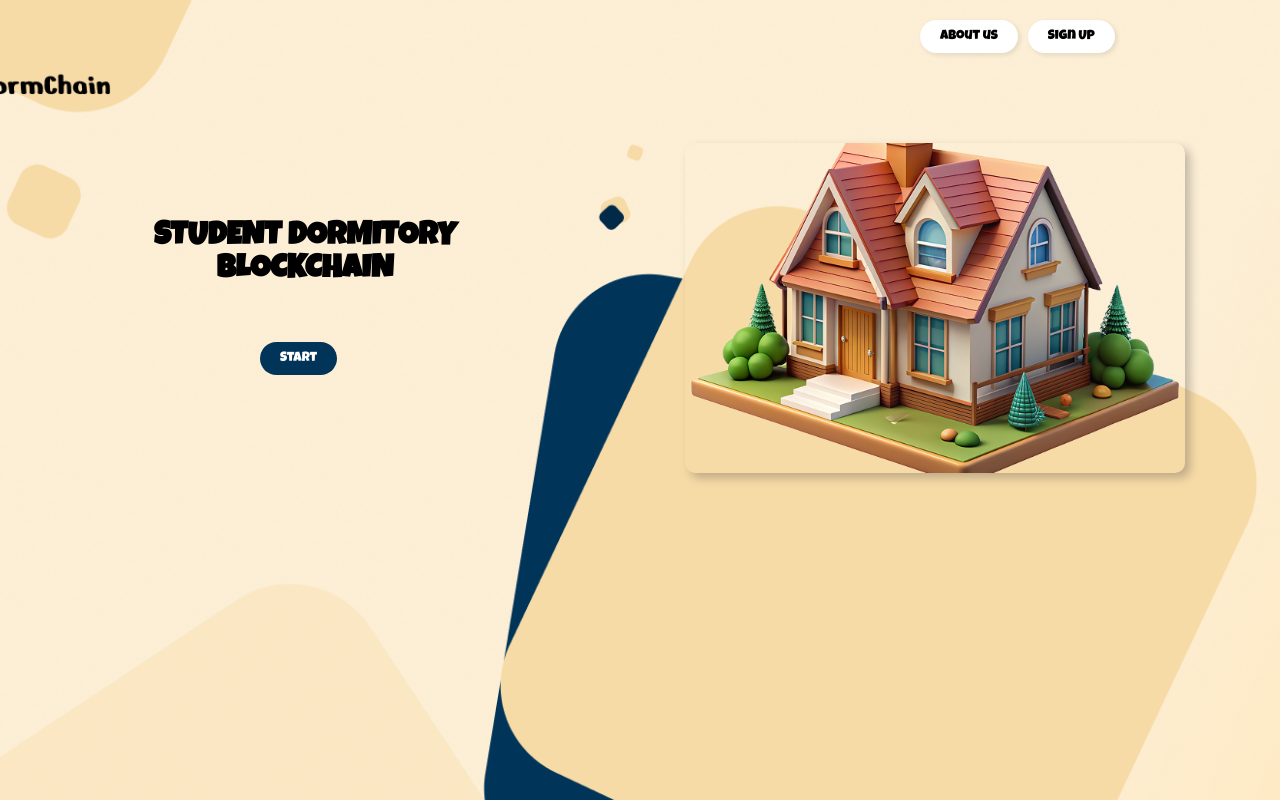
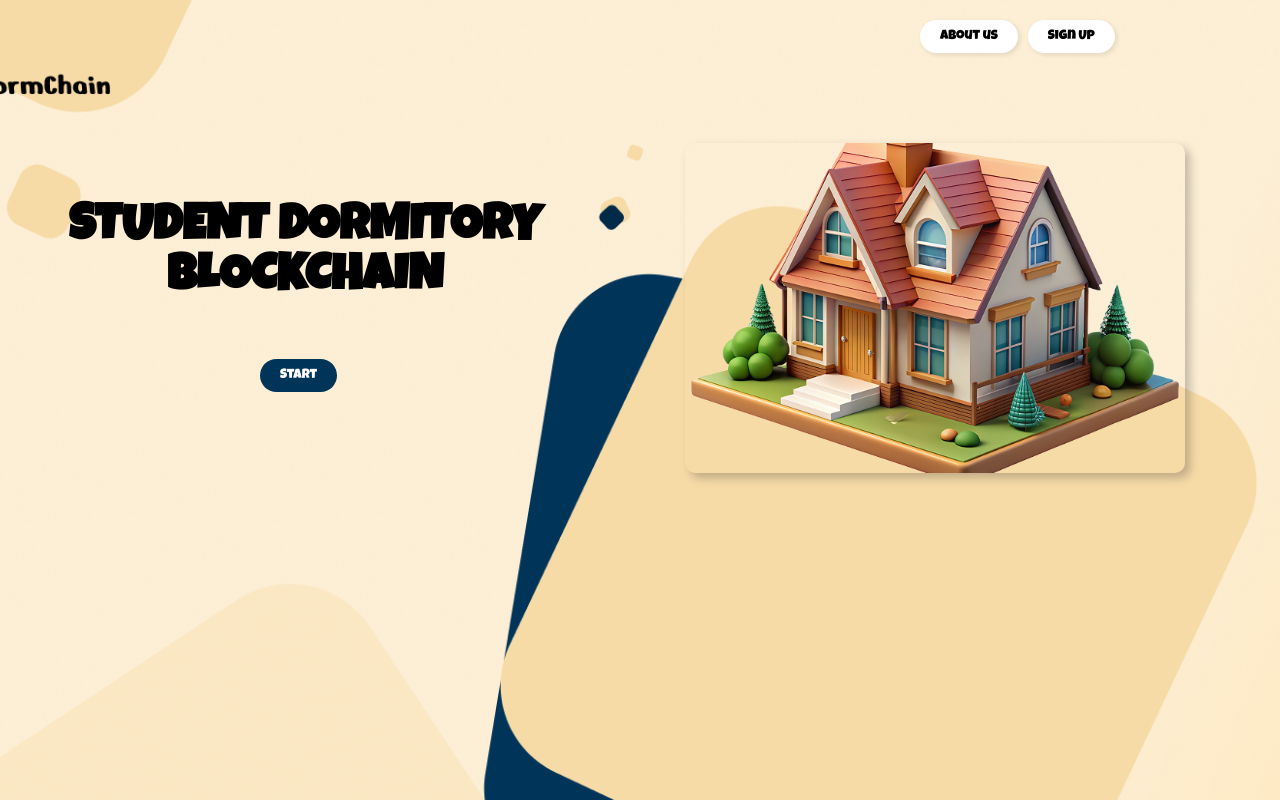
Before and after one commit to liuchiasin/DormChain, a React (Create React App) app: page / in a window 1280 px wide. Built offline with nearby package versions, Linux system fonts and the light colour scheme.

Commit message:
部分功能美化

```diff
--- a/src/App.css
+++ b/src/App.css
@@ -59,8 +59,7 @@
 }
 
 .title {
-  font-size: 200px;
-  font-weight: bold;
+  font-size: 50px !important;
   font-family: "Luckiest Guy", cursive;
   font-weight: 500;
   font-style: normal;
@@ -73,7 +72,7 @@
 .search-box {
   display: flex;
   align-items: center;
-  margin-top: -10px;
+  margin-top: -5px;
   gap: 10px;
 }
 
```
